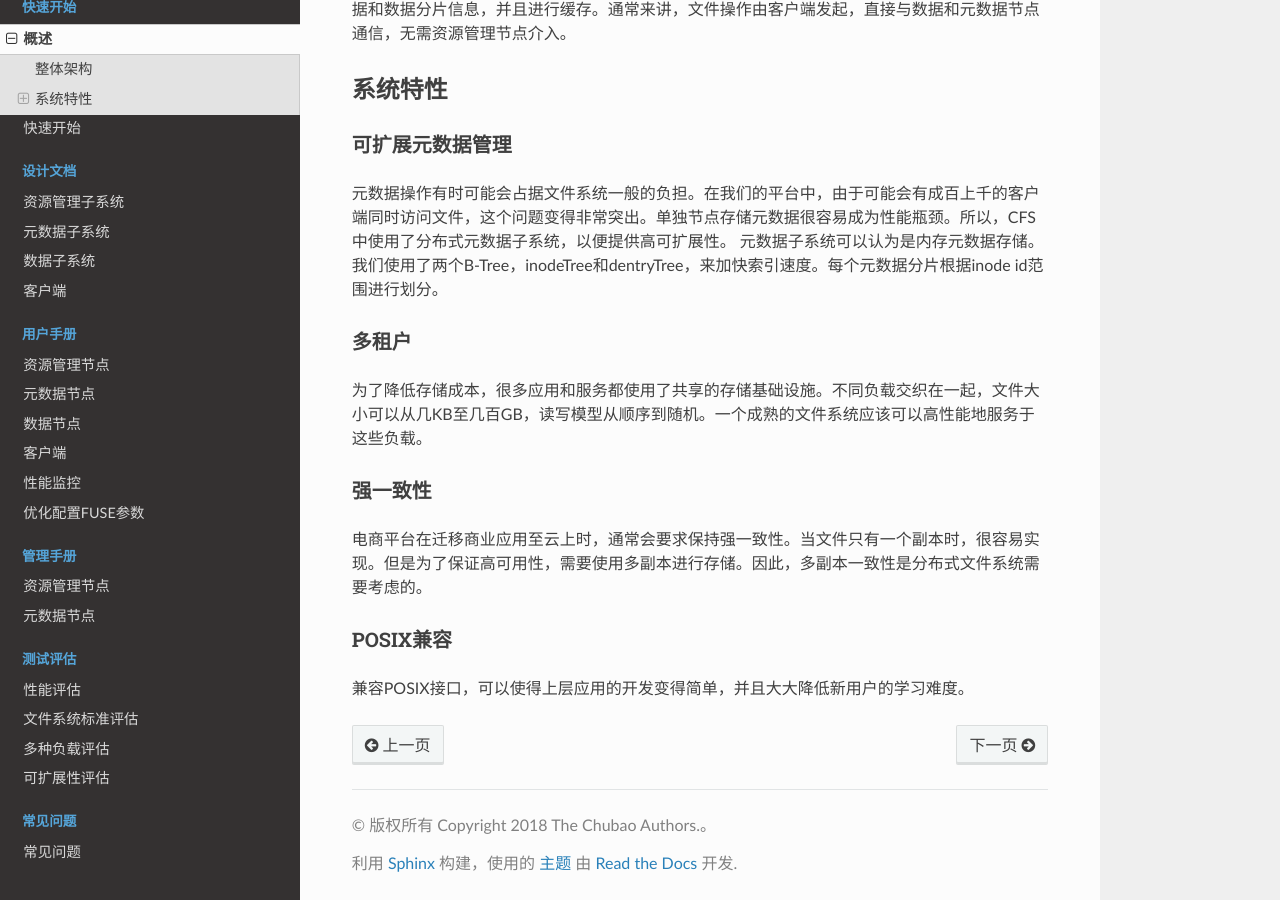
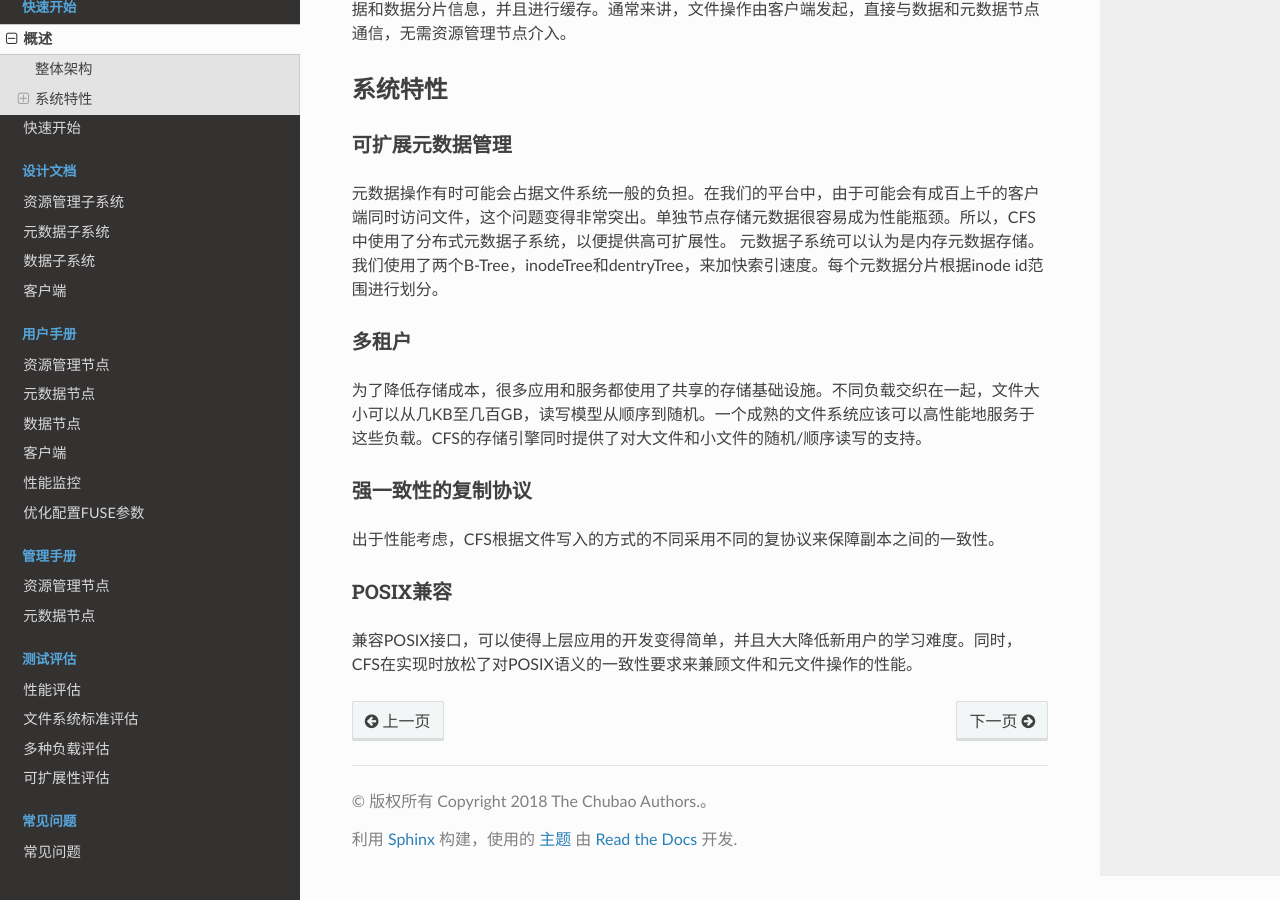
Before and after one commit to cubefs/docs-zh, a Sphinx documentation site: the page built from docs/source/overview.rst, in a window 1280 px wide and 900 px high, scrolled down 973 px. Built offline with Sphinx 7.4.7 and the Read the Docs theme 2.0.0, drawn with Linux system fonts in a browser that asks for light colours.

Commit message:
Update Chinese document and README

```diff
--- a/docs/source/design/datanode.rst
+++ b/docs/source/design/datanode.rst
@@ -18,7 +18,7 @@
 
   将多个小文件的内容聚合存储在一个文件内，并将每个文件内容的物理偏移量记录在相应的元数据中。删除文件内容（释放此文件占用的磁盘空间）是通过底层文件系统提供的文件穿洞接口（fallocate（））实现的。这种设计的优点是不需要实现垃圾回收机制，因此在一定程度上避免使用从逻辑偏移到物理偏移的映射。
 
-- 强一致性
+- 复制
 
   成员间的文件复制，根据文件写入模式，CFS采用不同的复制策略。
 
--- a/docs/source/design/metanode.rst
+++ b/docs/source/design/metanode.rst
@@ -9,7 +9,7 @@
    每个元数据可以包含成百上千的元数据分片，每个分片由InodeTree（BTree）和DentryTree（BTree）组成。每个Inode代表文件系统中的一个文件或目录， 每个dentry代表一个目录项，dentry由parentId和name组成。在DentryTree中，以PartentId和name组成索引，进行存储和检索；在InodeTree中，则以inode id进行索引。使用multiRaft协议保障高可用性和数据一致性复制,且每个节点集合会包含大量的分片组，每个分片组对应一个raft group；每个分片组隶属于某个volume；每个分片组都是某个volume的一段元数据范围（inode id范[100-20000) );元数据子系统通过分裂来完成动态扩容；当性一分片组的性能（包含如下指标：内存）紧接临近值时，资源管理器服务会预估一个结束点，并通知此组节点设备，只服务到此点之前的数据，同时也会新选出一组节点，并动态加入到当前业务系统中，新节点组其实点刚好是上个节点组的结束点位置。
 
 
-强一致复制协议
+复制
 ------------------------------------
 
    元数据更新的复制是以元数据分片为单位的。复制强一致性是通过Raft改良版本，MultiRaft来实现的。MultiRaft减少了心跳通信的负担。
--- a/docs/source/overview.rst
+++ b/docs/source/overview.rst
@@ -36,18 +36,18 @@
 
 
 多租户
-^^^^^^^^^^^^^
+^^^^^^^^^^^^^^^^^^^^
 
-为了降低存储成本，很多应用和服务都使用了共享的存储基础设施。不同负载交织在一起，文件大小可以从几KB至几百GB，读写模型从顺序到随机。一个成熟的文件系统应该可以高性能地服务于这些负载。
+为了降低存储成本，很多应用和服务都使用了共享的存储基础设施。不同负载交织在一起，文件大小可以从几KB至几百GB，读写模型从顺序到随机。一个成熟的文件系统应该可以高性能地服务于这些负载。CFS的存储引擎同时提供了对大文件和小文件的随机/顺序读写的支持。
 
 
-强一致性
+强一致性的复制协议
 ^^^^^^^^^^^^^^^^^^
 
-电商平台在迁移商业应用至云上时，通常会要求保持强一致性。当文件只有一个副本时，很容易实现。但是为了保证高可用性，需要使用多副本进行存储。因此，多副本一致性是分布式文件系统需要考虑的。
+出于性能考虑，CFS根据文件写入的方式的不同采用不同的复协议来保障副本之间的一致性。
 
 
 POSIX兼容
 ^^^^^^^^^^^^^^^^
 
-兼容POSIX接口，可以使得上层应用的开发变得简单，并且大大降低新用户的学习难度。
+兼容POSIX接口，可以使得上层应用的开发变得简单，并且大大降低新用户的学习难度。同时，CFS在实现时放松了对POSIX语义的一致性要求来兼顾文件和元文件操作的性能。
```
Also changed, not shown: README.md (+1 -2 lines).
